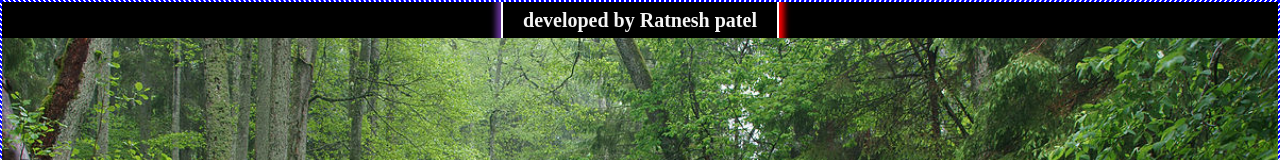
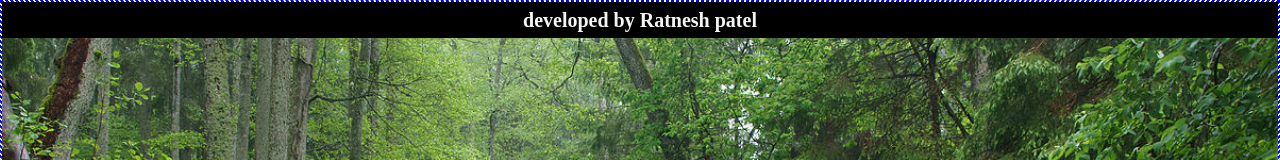
Before and after one commit to ratneshpatelr/Nautre, a plain HTML site: page index.html in a window 1280 px wide. Shown: the top 160 px of the page. Drawn offline with Linux system fonts and the light colour scheme.

Commit message:
Update style.css

```diff
--- a/style.css
+++ b/style.css
@@ -96,7 +96,7 @@ color: chartreuse;
       text-align: center;
 
   }
-  b{
+  b1{
       border: 2px solid white;
       padding: 20px;
       margin: 20px ;
```
